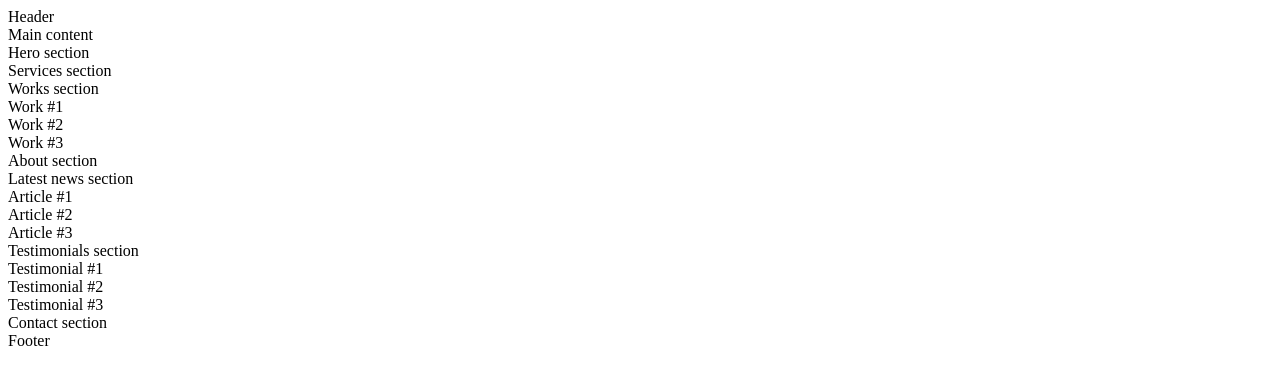
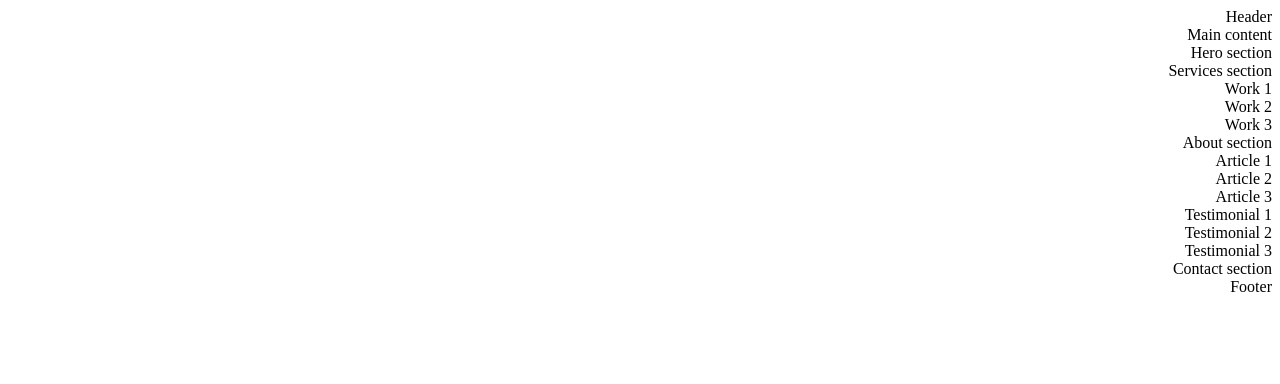
Before and after one commit to ivanpachecos/holbertonschool-web_front_end, a plain HTML site: page html_advanced/6-index.html in a window 1280 px wide. Drawn offline with Linux system fonts and the light colour scheme.

Commit message:
taks6 updated

```diff
--- a/html_advanced/6-index.html
+++ b/html_advanced/6-index.html
@@ -1,5 +1,5 @@
 <!DOCTYPE html>
-<html lang="en" dir="ltr">
+<html lang="en" dir="rtl">
     <head>
         <meta charset="UTF-8">
         <meta name="viewport" content="width=device-width, initial-scale=1.0, viewport-fit=cover">
@@ -9,44 +9,28 @@
         <link rel="icon" type="image/png" href="./favicon.png">
     </head>
     <body>
-    <header>
-        Header
-    </header>
-    <main>
-        Main content
+        <header>Header</header>
+        <main>Main content
+            <section>Hero section</section>
+            <section>Services section</section>
             <section>
-            Hero section
+                <article>Work 1</article>
+                <article>Work 2</article>
+                <article>Work 3</article>
+            </section>
+            <section>About section</section>
+            <section>
+                <article>Article 1</article>
+                <article>Article 2</article>
+                <article>Article 3</article>
             </section>
             <section>
-            Services section
+                <article>Testimonial 1</article>
+                <article>Testimonial 2</article>
+                <article>Testimonial 3</article>
             </section>
-        <section>
-            Works section
-            <article>Work #1</article>
-            <article>Work #2</article>
-            <article>Work #3</article>
-        </section>
-        <section>
-            About section
-        </section>
-        <section>
-            Latest news section
-            <article>Article #1</article>
-            <article>Article #2</article>
-            <article>Article #3</article>
-        </section>
-        <section>
-            Testimonials section
-            <article>Testimonial #1</article>
-            <article>Testimonial #2</article>
-            <article>Testimonial #3</article>
-        </section>
-        <section>
-            Contact section
-        </section>
+            <section>Contact section</section>
         </main>
-    <footer>
-        Footer
-    </footer>
+        <footer>Footer</footer>
     </body>
 </html>
```
Lines whose indentation alone changed are shown as unchanged.
